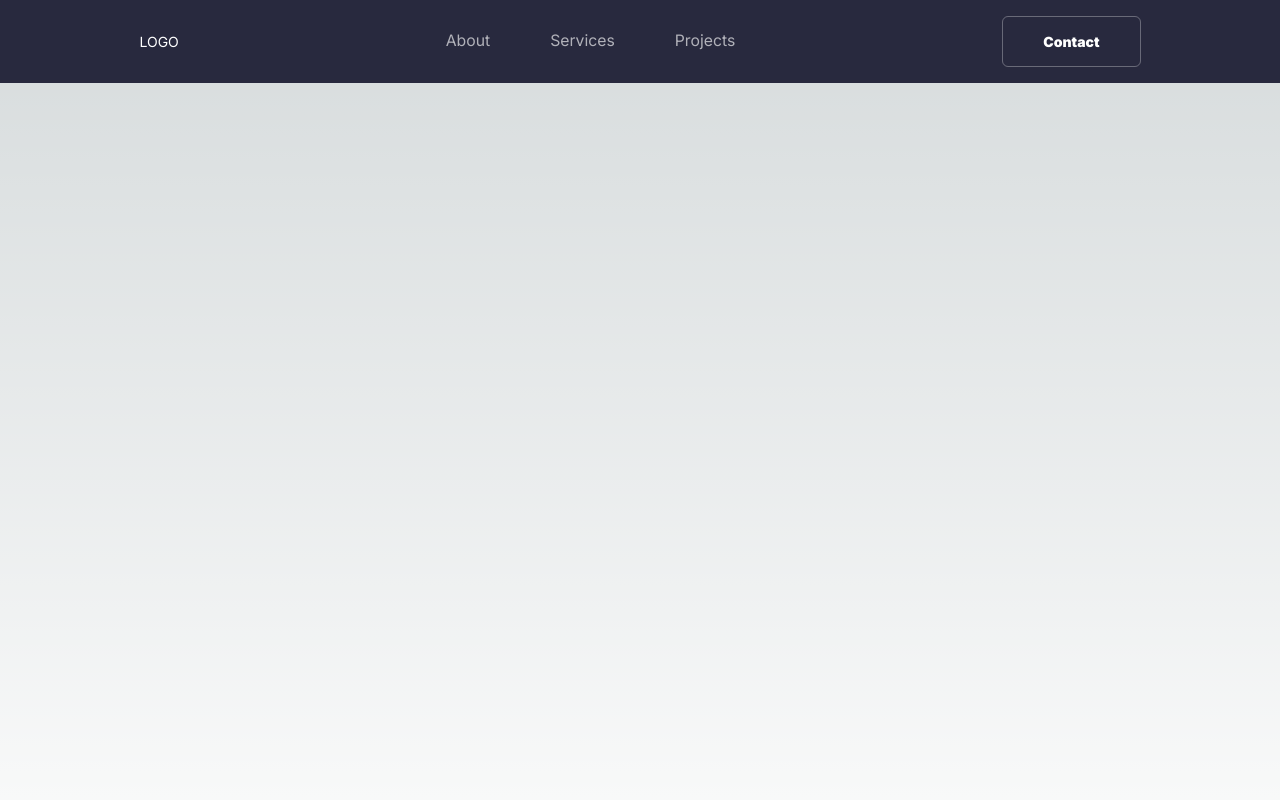
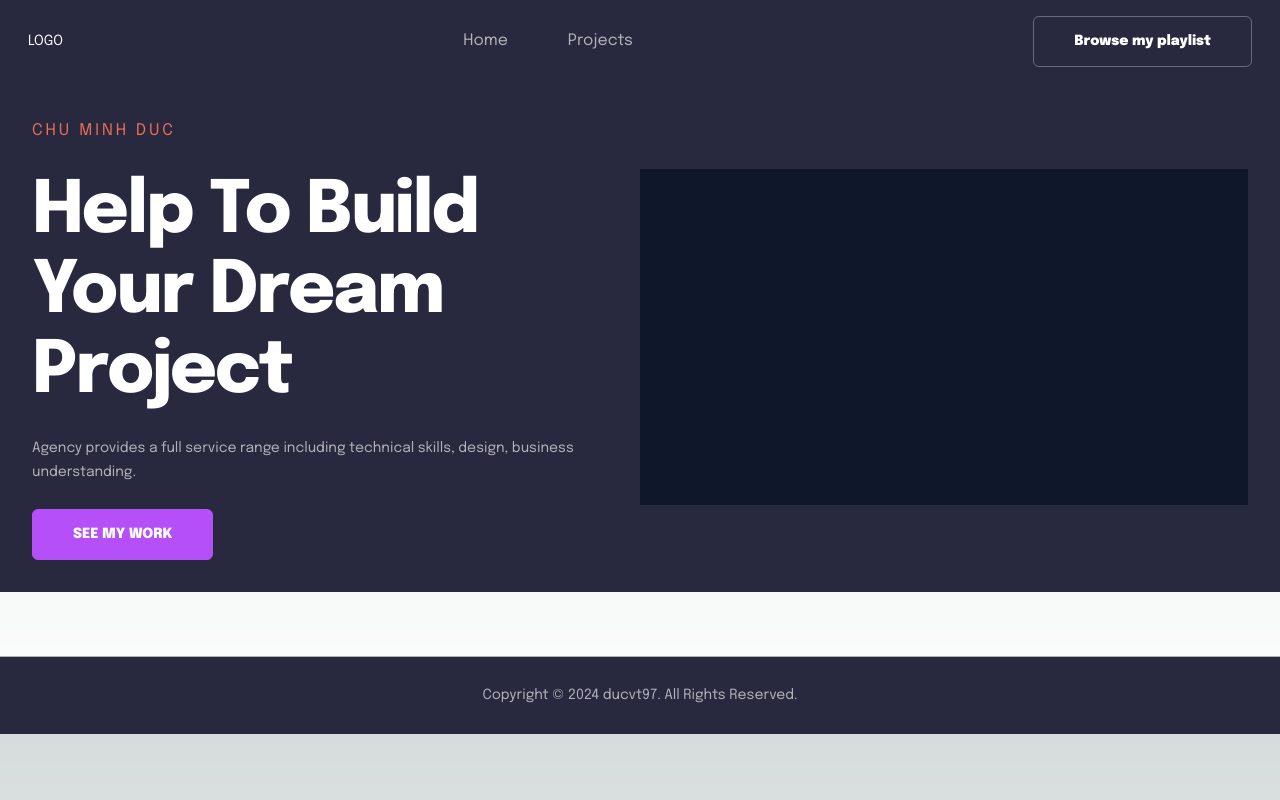
Before and after one commit to ducvt97/cmduc-portfolio, a Next.js app: page / in a window 1280 px wide. Shown: the top 800 px of the page. Built offline with nearby package versions, Linux system fonts and the light colour scheme.

Commit message:
Update Home page

```diff
--- a/app/layout.tsx
+++ b/app/layout.tsx
@@ -1,12 +1,12 @@
 import type { Metadata } from "next";
-import { Inter } from "next/font/google";
+import { Epilogue } from "next/font/google";
 import "@/assets/styles/css/globals.css";
 import "@/assets/styles/scss/index.scss"
 
 import Header from "@/components/Header";
 import Footer from "@/components/Footer";
 
-const inter = Inter({ subsets: ["latin"] });
+const inter = Epilogue({ subsets: ["latin"] });
 
 export const metadata: Metadata = {
   title: "Duc Chu Minh - Professional Web Developer",
--- a/app/page.tsx
+++ b/app/page.tsx
@@ -1,5 +1,19 @@
 export default function Home() {
   return (
-    <main className="flex min-h-screen flex-col items-center justify-between p-24"></main>
+    <main className="">
+      <section className="section dark">
+        <div className="flex flex-col flex-1 gap-7">
+          <h5>Chu Minh Duc</h5>
+          <h1>Help To Build Your Dream Project</h1>
+          <div className="text-small text-gray">
+            Agency provides a full service range including technical skills,
+            design, business understanding.
+          </div>
+          <button className="btn btn-primary w-max">SEE MY WORK</button>
+        </div>
+        <div className="h-96 flex-1 bg-slate-900"></div>
+      </section>
+      <section className="section light"></section>
+    </main>
   );
 }
--- a/assets/styles/scss/index.scss
+++ b/assets/styles/scss/index.scss
@@ -62,9 +62,9 @@ label {
 @layer base {
   .header {
     display: flex;
-    justify-content: space-around;
+    justify-content: space-between;
     align-items: center;
-    padding: 16px;
+    padding: 16px 0;
     gap: 20px;
     .links {
       display: flex;
@@ -77,10 +77,17 @@ label {
 
   .footer {
     display: flex;
-    justify-content: space-between;
+    justify-content: center;
     align-items: center;
     padding: 28px 60px;
     border-top: 1px solid var(--text-light-gray);
+  }
+
+  .section {
+    display: flex;
+    justify-content: center;
+    align-items: center;
+    padding: 32px;
   }
 }
 
--- a/components/Footer.tsx
+++ b/components/Footer.tsx
@@ -7,10 +7,6 @@ const Footer: React.FC = () => {
       <div className="text-gray">
         Copyright © {currentYear} ducvt97. All Rights Reserved.
       </div>
-      <div className="flex">
-        <div className="text-light mr-10">Terms of Use</div>
-        <div className="text-light">Privacy Policy</div>
-      </div>
     </footer>
   );
 };
--- a/components/Header.tsx
+++ b/components/Header.tsx
@@ -3,21 +3,20 @@ import React from "react";
 
 const Header: React.FC = () => {
   return (
-    <nav className="header dark">
+    <nav className="dark px-8">
+      <div className="header">
         <div className="logo">LOGO</div>
         <div className="links">
-        <Link href="" className="text-lg text-gray">
-          About
+          <Link href="/" className="text-lg text-gray">
+            Home
           </Link>
-        <Link href="" className="text-lg text-gray">
-          Services
-        </Link>
-        <Link href="" className="text-lg text-gray">
+          <Link href="/projects" className="text-lg text-gray">
             Projects
           </Link>
         </div>
         <div className="actions">
-        <button className="btn btn-outline">Contact</button>
+          <button className="btn btn-outline">Browse my playlist</button>
+        </div>
       </div>
     </nav>
   );
```
Lines whose indentation alone changed are shown as unchanged.
